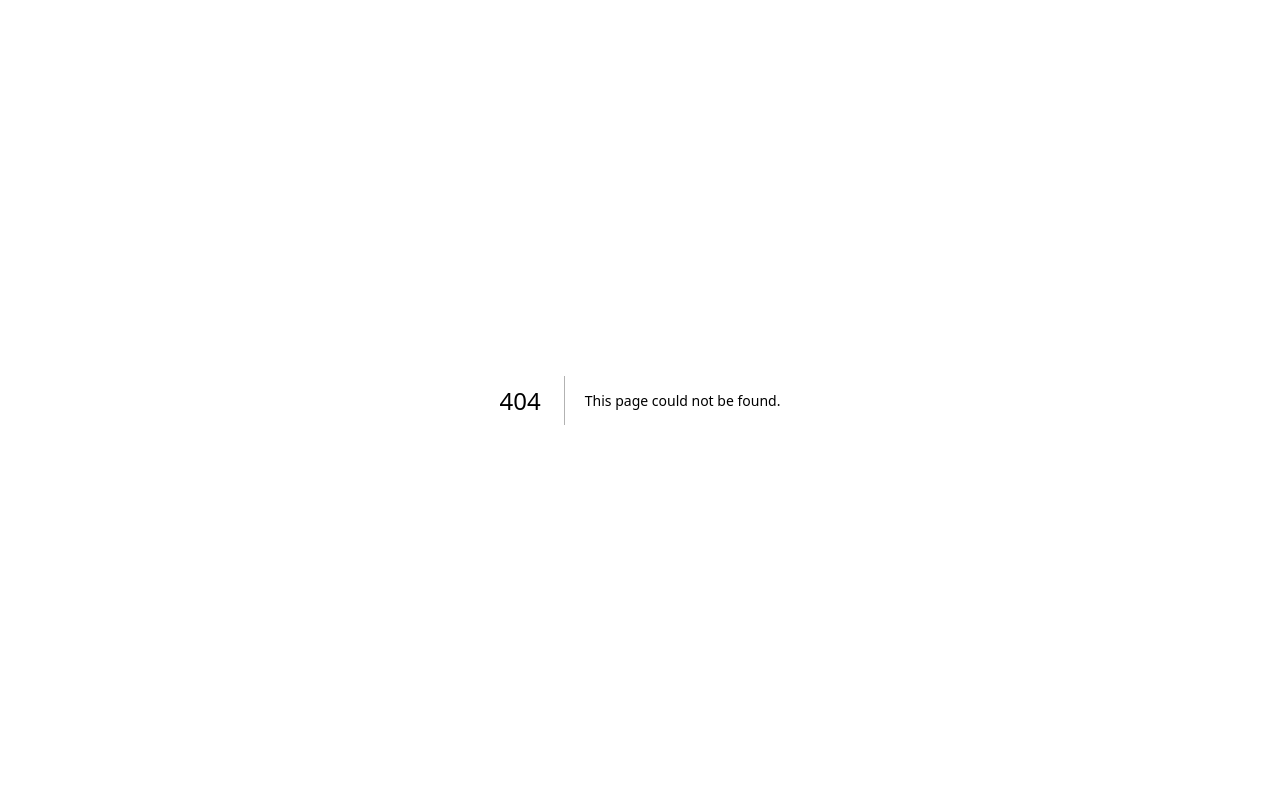
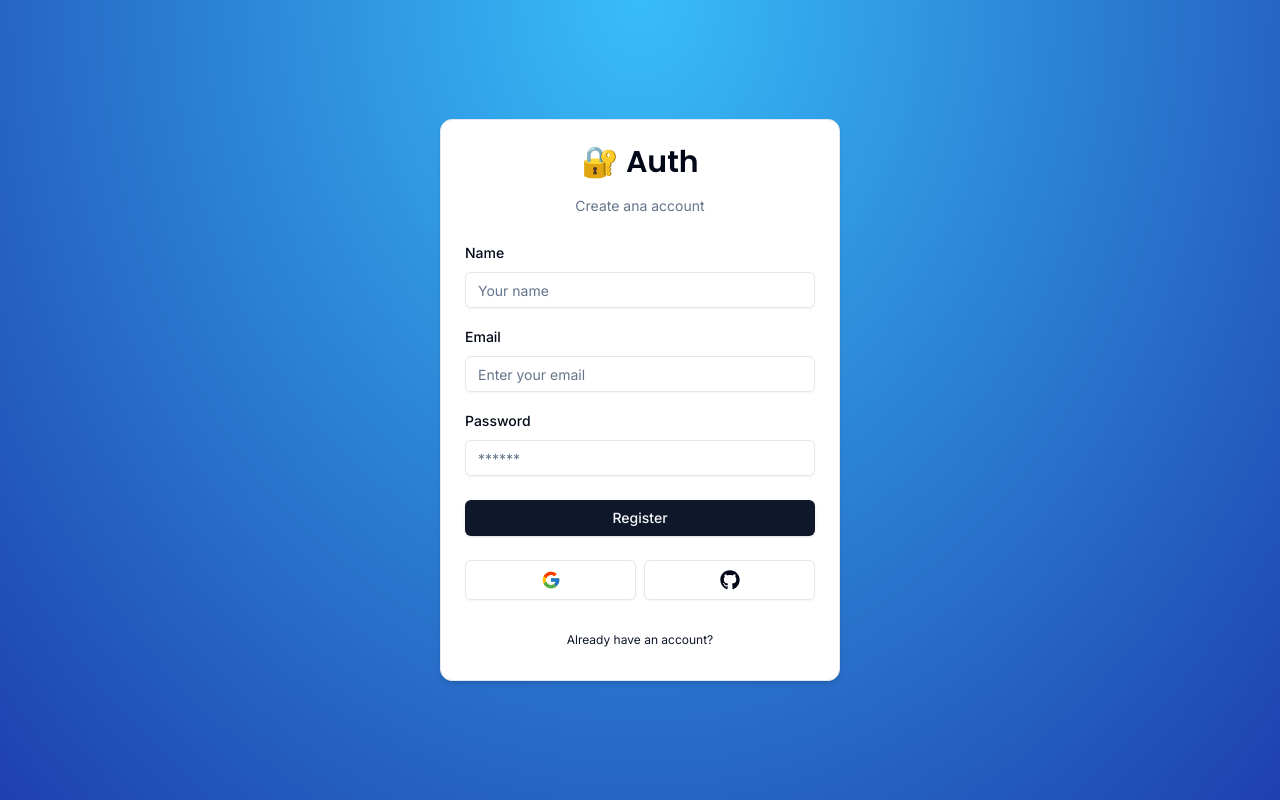
Before and after one commit to Hombre2014/auth-v5, a Next.js app: page /auth/register in a window 1280 px wide. Before the commit this address had no page. Built offline with nearby package versions, Linux system fonts and the light colour scheme.

Commit message:
Create Register form and server action for it.

```diff
--- /dev/null
+++ b/actions/register.ts
@@ -0,0 +1,17 @@
+'use server';
+
+import * as z from 'zod';
+
+import { RegisterSchema } from '@/schemas';
+
+export const register = async (values: z.infer<typeof RegisterSchema>) => {
+  const validatedFields = RegisterSchema.safeParse(values);
+
+  if (!validatedFields.success) {
+    return { error: 'Invalid fields' };
+  }
+
+  return {
+    success: 'Successfully registered',
+  };
+};
--- /dev/null
+++ b/app/auth/register/page.tsx
@@ -0,0 +1,8 @@
+import { RegisterForm } from '@/components/auth/register-form';
+import React from 'react';
+
+const RegisterPage = () => {
+  return <RegisterForm />;
+};
+
+export default RegisterPage;
--- /dev/null
+++ b/components/auth/register-form.tsx
@@ -0,0 +1,128 @@
+'use client';
+
+import * as z from 'zod';
+
+import { useForm } from 'react-hook-form';
+import { zodResolver } from '@hookform/resolvers/zod';
+import { useState, useTransition } from 'react';
+import { RegisterSchema } from '@/schemas/index';
+import {
+  Form,
+  FormControl,
+  FormField,
+  FormItem,
+  FormLabel,
+  FormMessage,
+} from '@/components/ui/form';
+
+import { CardWrapper } from './card-wrapper';
+import { Input } from '../ui/input';
+import { Button } from '../ui/button';
+import { FormError } from '../form-error';
+import { FormSuccess } from '../form-success';
+import { register } from '@/actions/register';
+
+export const RegisterForm = () => {
+  const [error, setError] = useState<string | undefined>('');
+  const [success, setSuccess] = useState<string | undefined>('');
+  const [isPending, startTransition] = useTransition();
+
+  const form = useForm<z.infer<typeof RegisterSchema>>({
+    resolver: zodResolver(RegisterSchema),
+    defaultValues: {
+      email: '',
+      password: '',
+      name: '',
+    },
+  });
+
+  const onSubmit = (values: z.infer<typeof RegisterSchema>) => {
+    setError('');
+    setSuccess('');
+
+    startTransition(() => {
+      register(values).then((data) => {
+        setSuccess(data.success);
+        setError(data.error);
+      });
+    });
+    // If you have a real API routes use
+    // axios.post('/api/auth/register', values); , etc
+  };
+
+  return (
+    <CardWrapper
+      headerLabel="Create ana account"
+      backButtonLabel="Already have an account?"
+      backButtonHref="/auth/login"
+      showSocial
+    >
+      <Form {...form}>
+        <form className="space-y-6" onSubmit={form.handleSubmit(onSubmit)}>
+          <div className="space-y-4">
+            <FormField
+              control={form.control}
+              name="name"
+              render={({ field }) => (
+                <FormItem>
+                  <FormLabel>Name</FormLabel>
+                  <FormControl>
+                    <Input
+                      {...field}
+                      disabled={isPending}
+                      placeholder="Your name"
+                    />
+                  </FormControl>
+                  <FormMessage />
+                </FormItem>
+              )}
+            />
+            <FormField
+              control={form.control}
+              name="email"
+              render={({ field }) => (
+                <FormItem>
+                  <FormLabel>Email</FormLabel>
+                  <FormControl>
+                    <Input
+                      {...field}
+                      disabled={isPending}
+                      type="email"
+                      placeholder="Enter your email"
+                      typeof="email"
+                    />
+                  </FormControl>
+                  <FormMessage />
+                </FormItem>
+              )}
+            />
+            <FormField
+              control={form.control}
+              name="password"
+              render={({ field }) => (
+                <FormItem>
+                  <FormLabel>Password</FormLabel>
+                  <FormControl>
+                    <Input
+                      {...field}
+                      disabled={isPending}
+                      type="password"
+                      placeholder="******"
+                      typeof="password"
+                    />
+                  </FormControl>
+                  <FormMessage />
+                </FormItem>
+              )}
+            />
+          </div>
+          <FormError message={error} />
+          <FormSuccess message={success} />
+          <Button type="submit" className="w-full" disabled={isPending}>
+            Register
+          </Button>
+        </form>
+      </Form>
+    </CardWrapper>
+  );
+};
--- a/schemas/index.ts
+++ b/schemas/index.ts
@@ -11,6 +11,10 @@
 
 export const RegisterSchema = z.object({
   email: z.string().email(),
-  password: z.string().min(6),
-  name: z.string(),
+  password: z.string().min(6, {
+    message: 'Minimum 6 characters required',
+  }),
+  name: z.string().min(1, {
+    message: 'Name is required',
+  }),
 });
```
